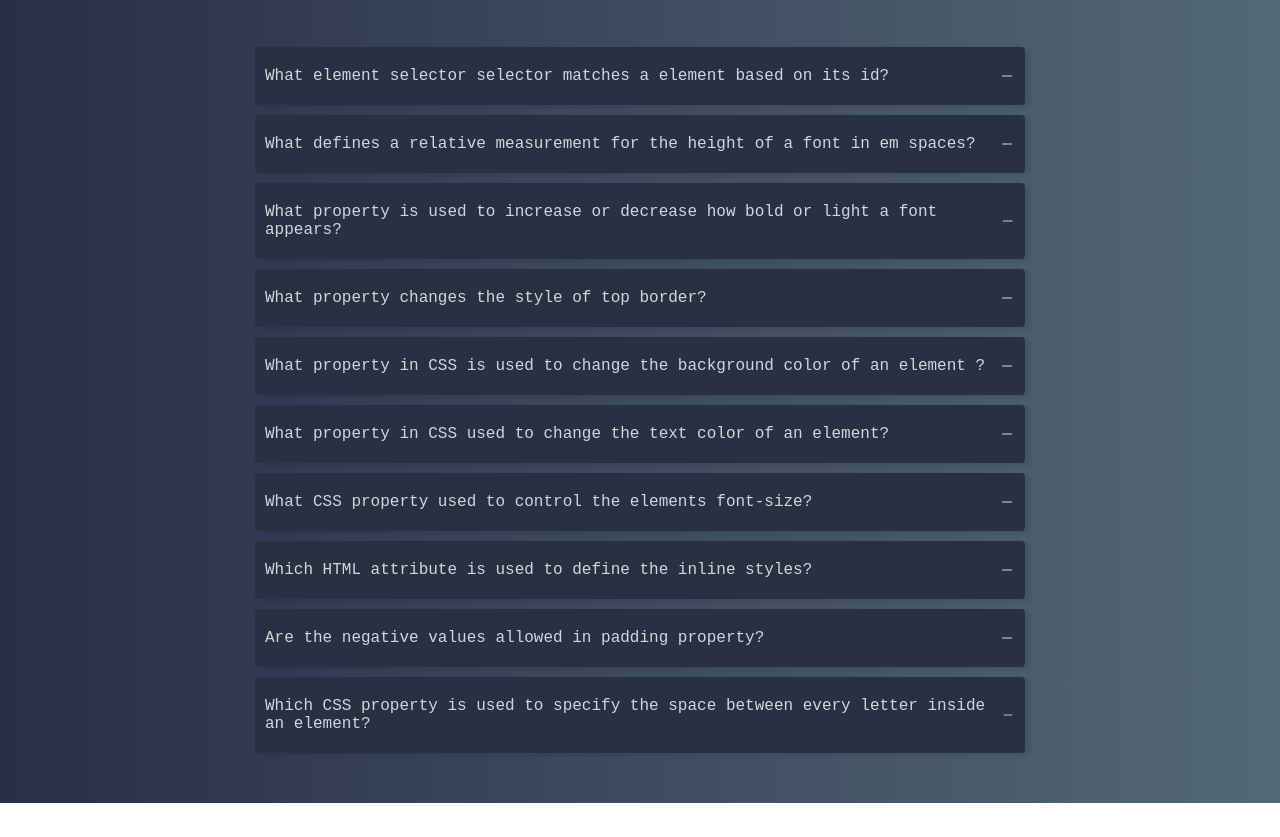
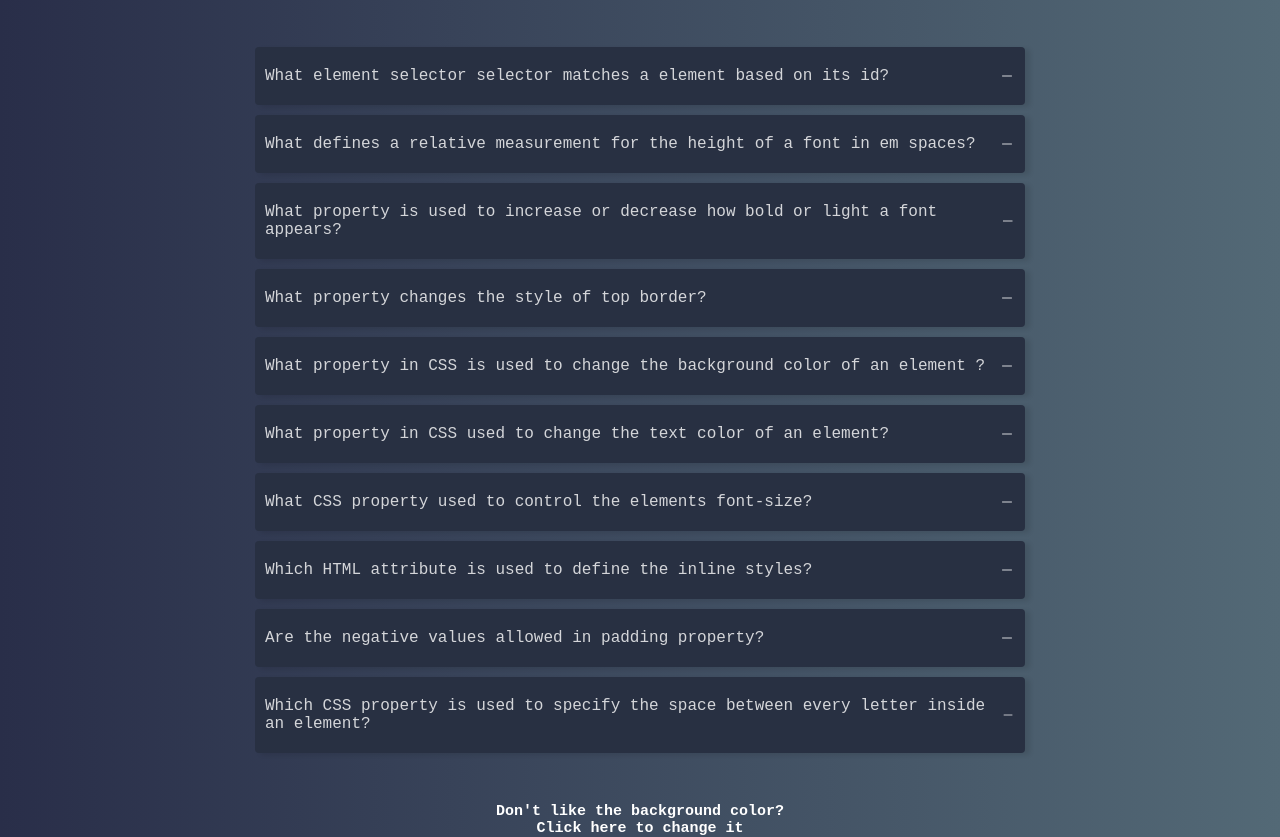
Before and after one commit to Jadessu/Project-Quiz-Game, a plain HTML site: page cssstudy.html in a window 1280 px wide. Shown: the part 81-918 px from the top of the page. Before the commit the page ends 884 px from the top, so only its background shows below. Drawn offline with nearby package versions, Linux system fonts and the light colour scheme.

Commit message:
add color changer to all study session

```diff
--- a/cssstudy.html
+++ b/cssstudy.html
@@ -141,6 +141,10 @@
                 </div>
             </div>
         </div>
+        <div id = userColor>
+            <h1>Don't like the background color?</h1>
+            <h2 id = "change-it"= >Click here to change it</h2>
+            </div>
     </section>
 </body>
 </html>
```
Also changed, not shown: flexboxstudy.html (+4 -0 lines), javascriptstudy.html (+4 -0 lines).
